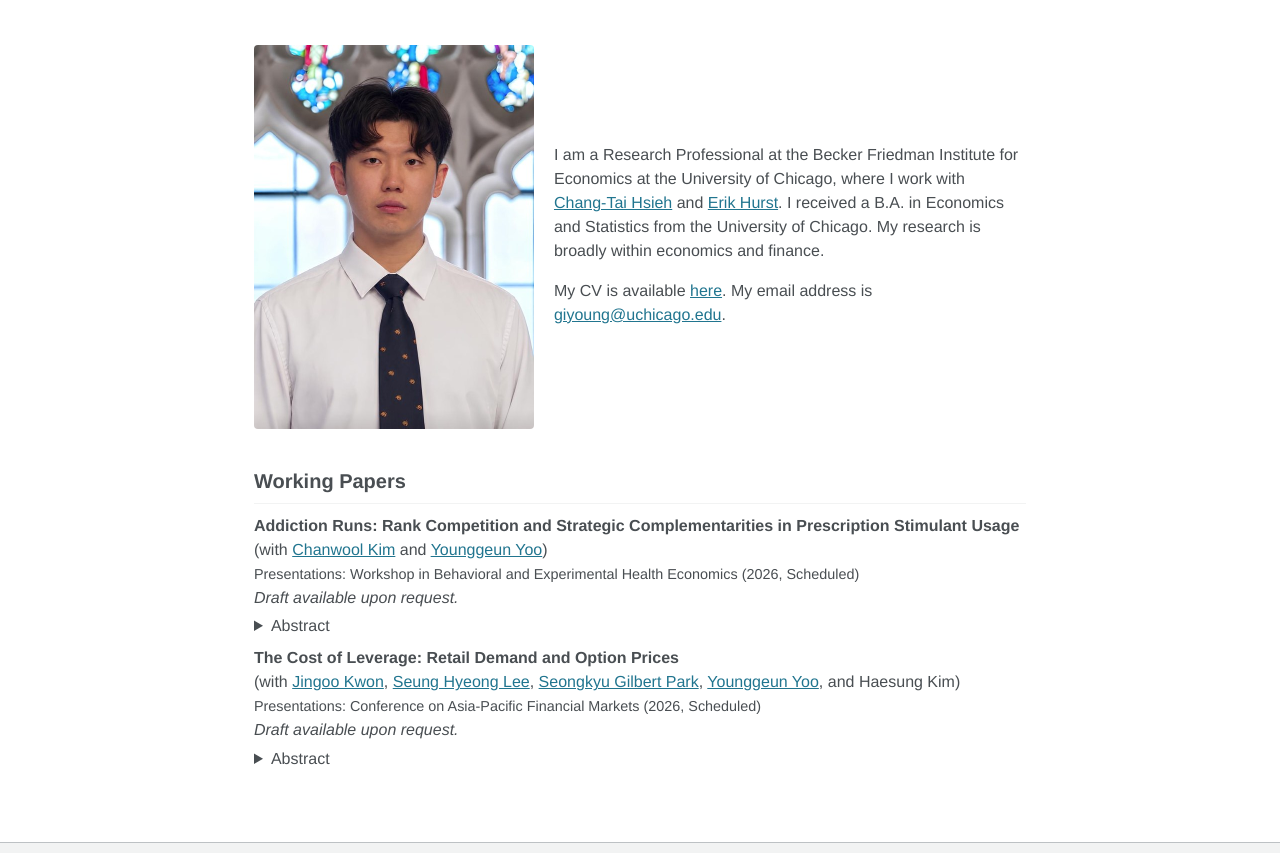
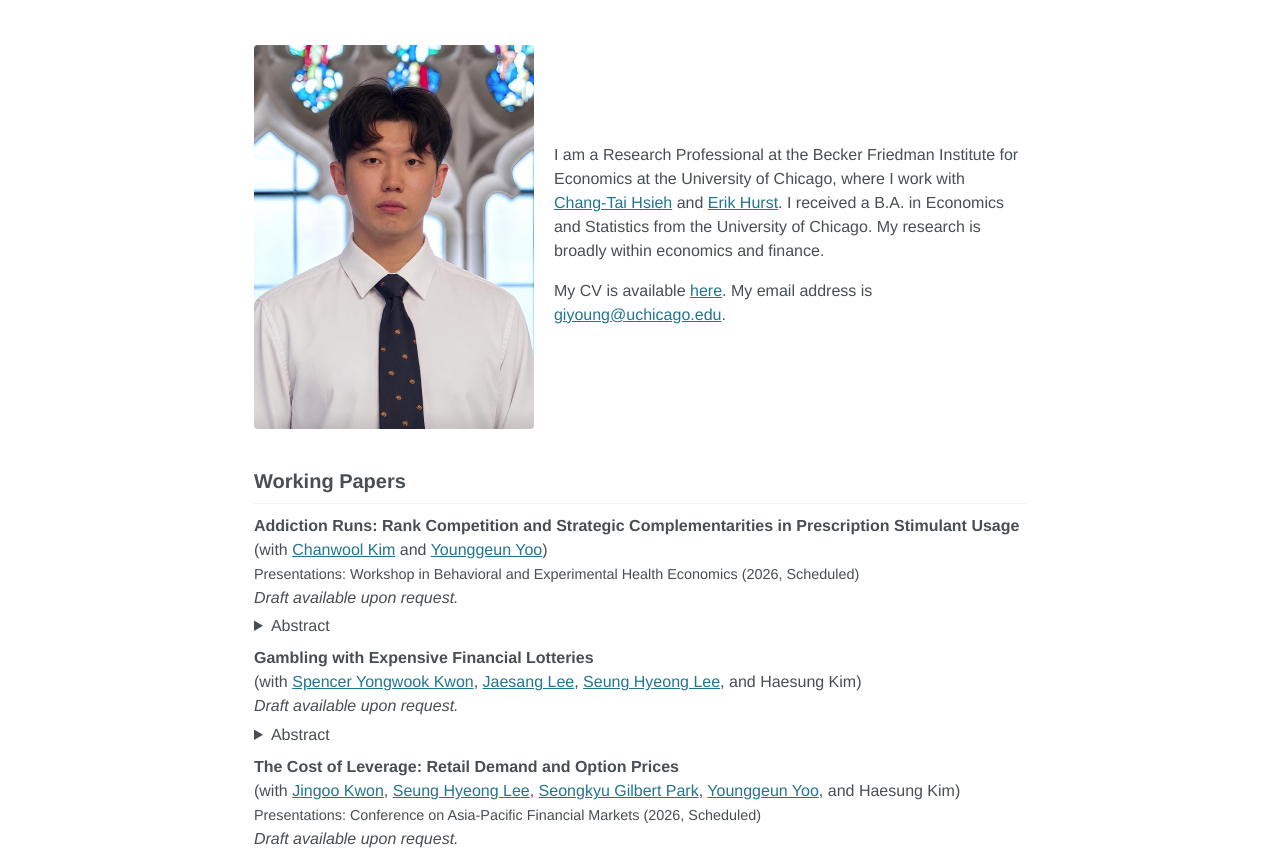
Before and after one commit to Giyoung-Kwon/Giyoung-Kwon.github.io, a plain HTML site: page index.html in a window 1280 px wide. Shown: the part 80-933 px from the top of the page. Drawn offline with Linux system fonts and the light colour scheme.

Commit message:
Add Gambling with Expensive Financial Lotteries (matches Seung Hyeong Lee's site)
Co-Authored-By: Claude Opus 5.5 <noreply@anthropic.com>

```diff
--- a/index.html
+++ b/index.html
@@ -63,6 +63,14 @@
               <div><p>We study the rise of prescription stimulant use for academic performance using a model with relative-performance externalities. Students compete for rank, where taking a stimulant improves effective performance but entails costs. Because payoffs from academic competition depend on others' performance, students' stimulant usage exhibits strategic complementarities: as more individuals use stimulants, others face stronger incentives to follow in order to avoid falling behind. We identify the model using prescription trends in the U.S. and our own survey evidence on students' incentives, beliefs, and perceived costs. The estimated strategic complementarities are large enough to generate multiple equilibria, including one with low use and another with very high use, in which around 90 percent of students take stimulants. We use the estimated model to evaluate policies that (i) reduce the salience of relative evaluation, (ii) limit the competitive advantage conferred by stimulants, particularly through academic accommodations, (iii) separate academic competition between stimulant users and non-users (i.e., separate curves), and (iv) tighten prescribing standards to reduce non-medical use. Our estimates show that separate curves yield rankings that most closely reflect underlying ability and are the policy that least discourages true ADHD patients from taking prescribed stimulants.</p></div>
             </details>
 
+            <p><strong>Gambling with Expensive Financial Lotteries</strong><br>
+              (with <a href="https://www.spencerkwon.me/">Spencer Yongwook Kwon</a>, <a href="https://bfi.uchicago.edu/people/jaesang-lee/">Jaesang Lee</a>, <a href="https://sites.google.com/view/leeseunghyeong/home">Seung Hyeong Lee</a>, and Haesung Kim)<br>
+              <em>Draft available upon request.</em></p>
+            <details class="abstract-box">
+              <summary>Abstract</summary>
+              <div><p>Retail investors use options as financial lotteries, gambling on a small chance of large, immediate gains. Using the universe of account-level transactions in KOSPI 200 options during a period when Korea hosted one of the world’s largest options markets, we show that small retail investors disproportionately buy very short-dated, lottery-like options while financial intermediaries supply these contracts and hedge the resulting exposures. Unlike conventional lottery tickets, these financial lotteries are endogenously expensive: their prices reflect compensation for the volatility risk borne by the intermediaries that provide them. As a consequence, we find that small retail investors incur substantial aggregate trading losses. Delta-hedged losses on their option positions amount to about 90% of their aggregate trading losses, consistent with the cost of purchasing volatility. Compensation for volatility risk accounts for a substantial share of this cost, but losses unexplained by risk exposure still constitute approximately one-third of the remaining losses and are especially large when implied volatility rises, expiration is near, and options are out of the money. Our findings suggest that lottery-like payoffs in financial markets can carry substantial costs even in the absence of abnormal intermediary profits, as suppliers require compensation for bearing volatility risk.</p></div>
+            </details>
+
             <p><strong>The Cost of Leverage: Retail Demand and Option Prices</strong><br>
               (with <a href="https://www.jingookwon.com/">Jingoo Kwon</a>, <a href="https://sites.google.com/view/leeseunghyeong/home">Seung Hyeong Lee</a>, <a href="https://sites.google.com/site/skgilbertpark/">Seongkyu Gilbert Park</a>, <a href="https://www.younggeunyoo.com/">Younggeun Yoo</a>, and Haesung Kim)<br>
               <span class="presentations">Presentations: Conference on Asia-Pacific Financial Markets (2026, Scheduled)</span><br>
--- a/sitemap.xml
+++ b/sitemap.xml
@@ -1,6 +1,6 @@
 <?xml version="1.0" encoding="UTF-8"?>
 <urlset xmlns="http://www.sitemaps.org/schemas/sitemap/0.9">
-  <url><loc>https://giyoung-kwon.github.io/</loc><lastmod>2026-10-10</lastmod></url>
+  <url><loc>https://giyoung-kwon.github.io/</loc><lastmod>2026-11-12</lastmod></url>
   <url><loc>https://giyoung-kwon.github.io/teaching.html</loc><lastmod>2026-10-10</lastmod></url>
   <url><loc>https://giyoung-kwon.github.io/files/Giyoung_Kwon_CV.pdf</loc><lastmod>2026-10-10</lastmod></url>
 </urlset>
```
